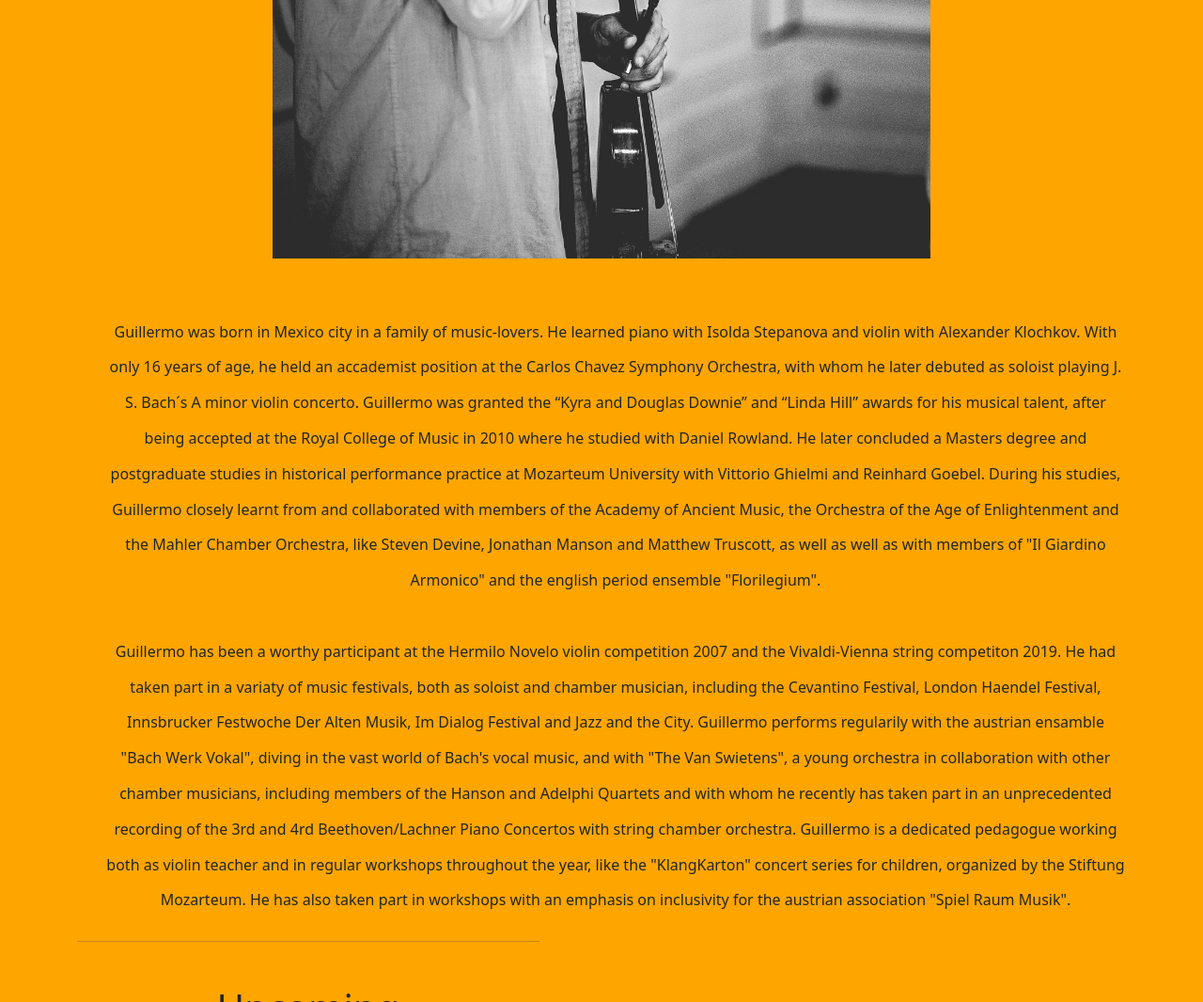
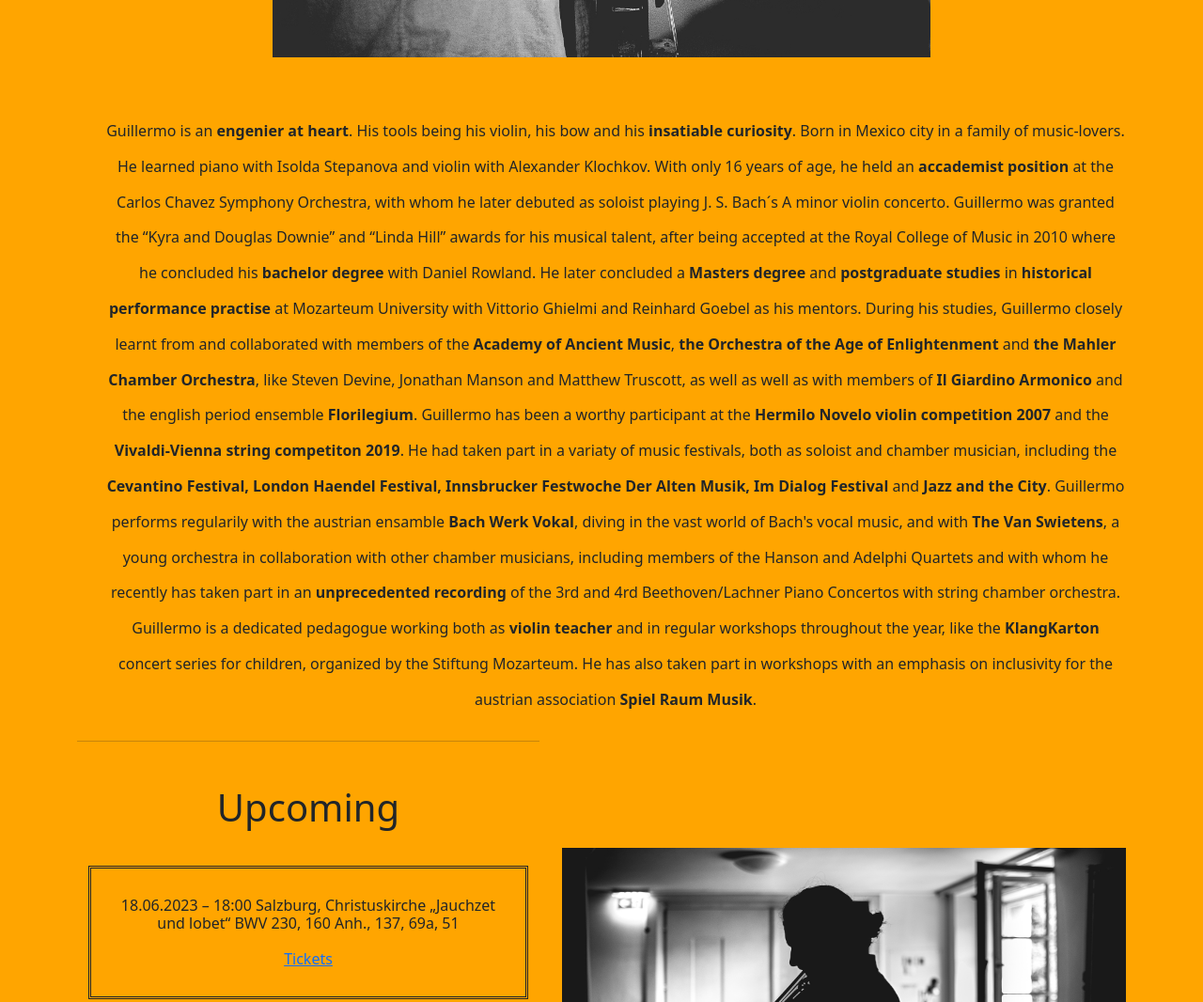
Before and after one commit to geejbear/geiger_website, a plain HTML site: page index.html in a window 1280 px wide. Shown: the part 1200-2266 px from the top of the page at 94% size. Drawn offline with nearby package versions, Linux system fonts and the light colour scheme.

Commit message:
update js and html

```diff
--- a/index.html
+++ b/index.html
@@ -22,7 +22,7 @@
                    }
                 };
 
-                const bgc = document.getElementById('bgc');
+                const background_color = document.getElementById('background_color');
 
                 let randNum = () => {
                     return Math.floor(Math.random() * color_array.length);
@@ -34,7 +34,7 @@
                     document.body.style.backgroundColor = randomColor;
                 };
 
-                bgc.addEventListener('click', changeColor);
+                background_color.addEventListener('click', changeColor);
 
             });
 
@@ -57,7 +57,7 @@
             button {
                 background-color: transparent;
                 padding: 1em 2em;
-                margin-left: 40%;
+                margin-left: 42%;
                 margin-top: 5%;
                 border:5px solid #ffffff;
                 font-family: sans-serif;
@@ -143,8 +143,7 @@
     </style>
     </head>
     <body>
-        <button id="bgc">Welcome! Tap me </button>
-        <h3 class="flashy_header">"An engenier at heart. His tools being his violin, his bow and his insatiable curiosity"</h3>
+        <button id="background_color">Change colour </button>
         <div class="container text-center">
             <div class="row align-items-start">
               <div class="col">
@@ -158,40 +157,40 @@
                     <div class="col">
                     <h2 id="bio">
                     <p1>
-                        Guillermo was born in Mexico city in a family of music-lovers. He learned
+                    Guillermo is an <b>engenier at heart</b>. His tools being his violin, his bow and his <b>insatiable curiosity</b>.
+                    Born in Mexico city in a family of music-lovers. He learned
                     piano with Isolda Stepanova and violin with Alexander Klochkov.
-                        With only 16 years of age, he held an accademist position at the Carlos Chavez Symphony Orchestra, with whom
+                    With only 16 years of age, he held an <b>accademist position</b> at the Carlos Chavez Symphony Orchestra, with whom
                     he later debuted as soloist playing J. S. Bach´s A minor violin concerto.
                     Guillermo was granted the “Kyra and Douglas
                     Downie” and “Linda Hill” awards for his musical talent, after
                     being accepted at the Royal College of
-                        Music in 2010 where he studied with
+                    Music in 2010 where he concluded his <b>bachelor degree</b> with
                     Daniel Rowland. He later concluded a
-                        Masters degree and postgraduate studies in historical performance practice at
+                    <b>Masters degree</b> and <b>postgraduate studies</b> in <b>historical performance practise</b> at
                     Mozarteum University with Vittorio
-                        Ghielmi and Reinhard Goebel.
+                    Ghielmi and Reinhard Goebel as his mentors.
                     During his studies, Guillermo closely learnt from and
-                        collaborated with members of the Academy
-                        of Ancient Music, the Orchestra of the
-                        Age of Enlightenment and the Mahler Chamber Orchestra, like Steven Devine, Jonathan Manson and
+                    collaborated with members of the <b>Academy
+                    of Ancient Music</b>, <b>the Orchestra of the
+                    Age of Enlightenment</b> and <b>the Mahler Chamber Orchestra</b>, like Steven Devine, Jonathan Manson and
                     Matthew Truscott,
-                        as well as well as with members of "Il Giardino Armonico" and the english period ensemble
-                        "Florilegium".
-                        <br></br>
-                        Guillermo has been a worthy participant at the Hermilo Novelo violin competition 2007 and the Vivaldi-Vienna string competiton 2019.
-                        He had taken part in a variaty of music festivals, both as soloist and chamber musician, including the Cevantino Festival, London Haendel Festival,
-                        Innsbrucker Festwoche Der Alten Musik, Im Dialog Festival and Jazz and the City.
-                        Guillermo performs regularily with the austrian ensamble "Bach Werk Vokal", diving in the vast world of Bach's vocal music,
-                        and with "The Van Swietens", a young orchestra in collaboration with other
+                    as well as well as with members of <b>Il Giardino Armonico</b> and the english period ensemble
+                    <b>Florilegium</b>.
+                    Guillermo has been a worthy participant at the <b>Hermilo Novelo violin competition 2007</b> and the <b>Vivaldi-Vienna string competiton 2019</b>.
+                    He had taken part in a variaty of music festivals, both as soloist and chamber musician, including the <b>Cevantino Festival, London Haendel Festival,
+                    Innsbrucker Festwoche Der Alten Musik, Im Dialog Festival</b> and <b>Jazz and the City</b>.
+                    Guillermo performs regularily with the austrian ensamble <b>Bach Werk Vokal</b>, diving in the vast world of Bach's vocal music,
+                    and with <b>The Van Swietens</b>, a young orchestra in collaboration with other
                     chamber musicians, including members
                     of the Hanson and Adelphi Quartets and with whom he recently
                     has taken part in an
-                        unprecedented recording of the 3rd and 4rd
+                    <b>unprecedented recording</b> of the 3rd and 4rd
                     Beethoven/Lachner Piano Concertos with string chamber orchestra.
-                        Guillermo is a dedicated pedagogue working both as violin teacher and in regular workshops throughout the year,
-                        like the "KlangKarton" concert series for children, organized by the Stiftung Mozarteum. He has also taken part
+                    Guillermo is a dedicated pedagogue working both as <b>violin teacher</b> and in regular workshops throughout the year,
+                    like the <b>KlangKarton</b> concert series for children, organized by the Stiftung Mozarteum. He has also taken part
                     in workshops with an emphasis on inclusivity for the austrian  association
-                        "Spiel Raum Musik".
+                    <b>Spiel Raum Musik</b>.
                     </p1>
                     </h2>
               </div>
@@ -272,12 +271,10 @@
       </div>
 
         <hr>
+        <!--a href="mailto:gumarudego@gmai.com"></a><button >email me</button></a-->
 
       <div class="container text-center">
         <div class="row align-items-start">
-        <hr>
-           <h1>Contact</h1>
-            <a href="mailto:gumarudego@gmai.com" ><h4>Click here to send me an email!</h4></a>
         <hr>
             <a href="templates/impressum.html"><h4>Impressum</h4></a>
           </div>
```
Lines whose indentation alone changed are shown as unchanged.
